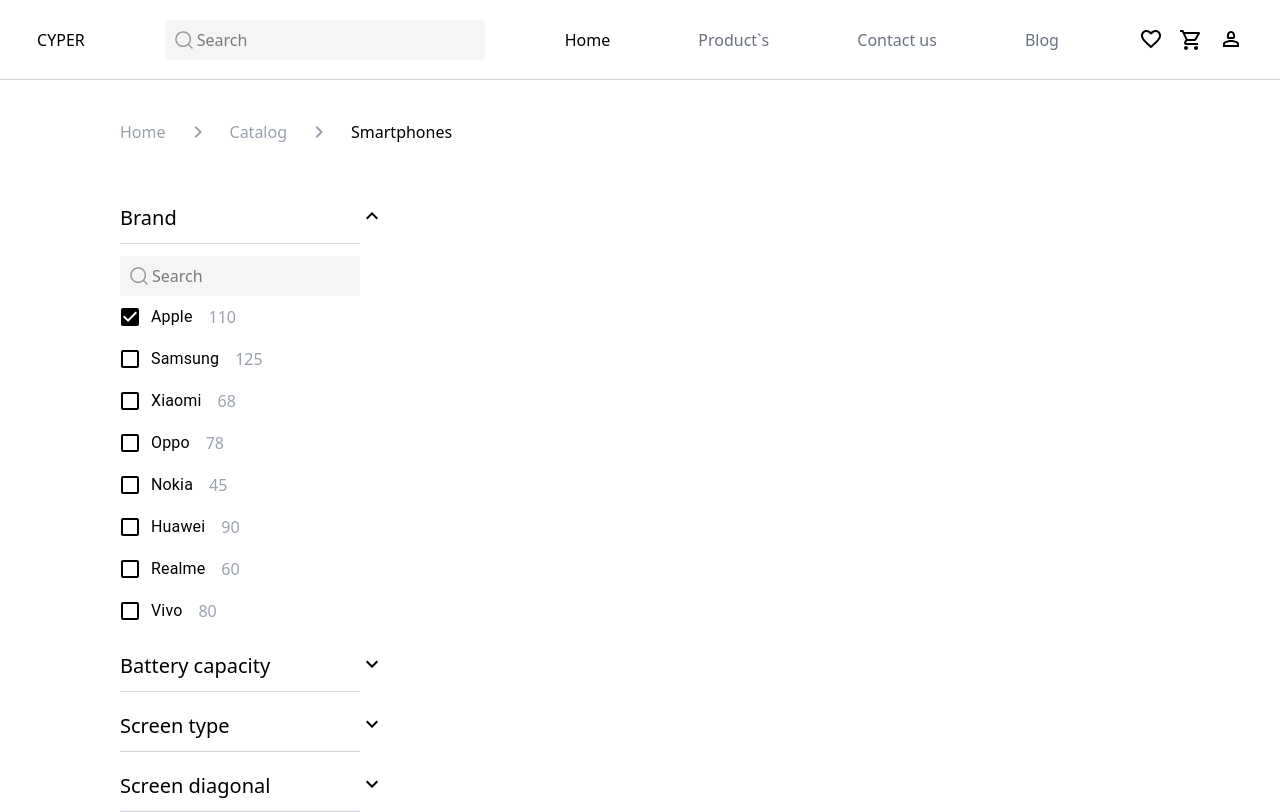
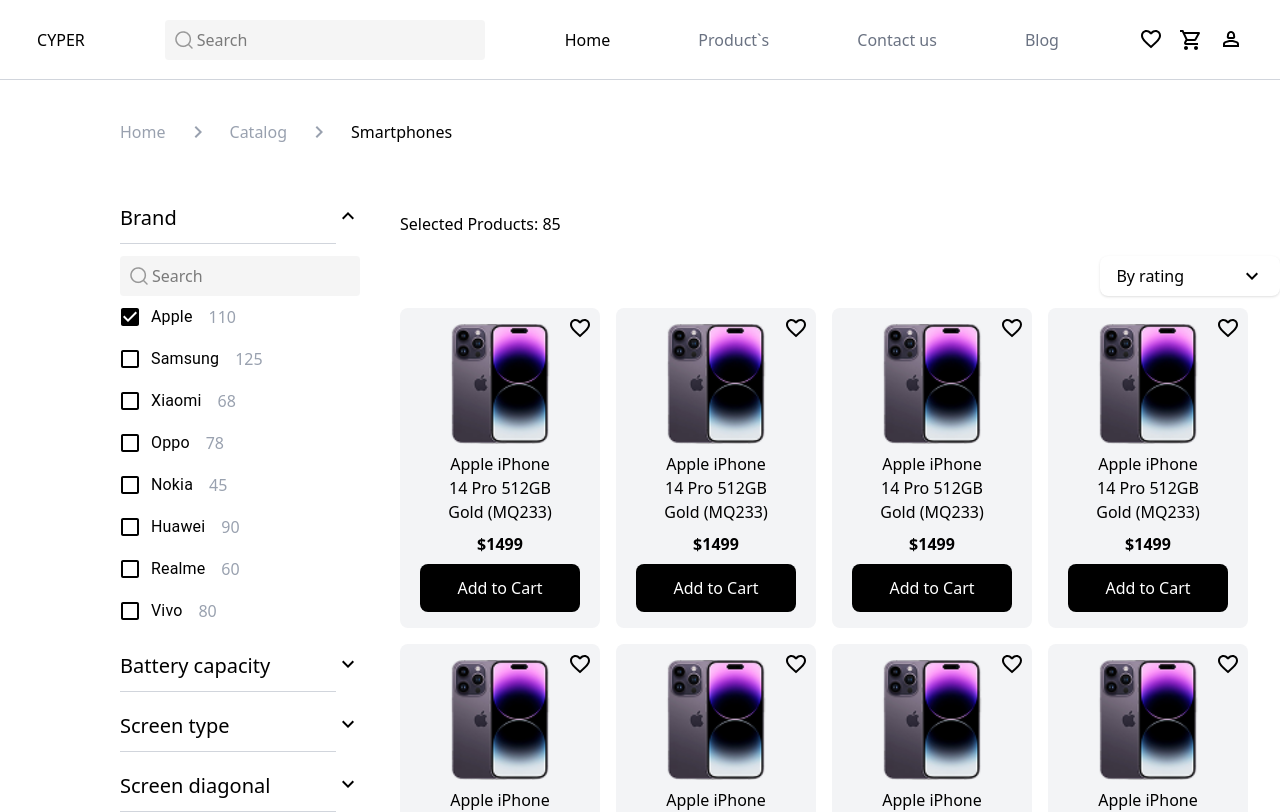
Before and after one commit to iimofo/store, a React (Vite) app: page /products in a window 1280 px wide. Shown: the top 812 px of the page. Built offline with nearby package versions, Linux system fonts and the light colour scheme.

Commit message:
full complete allProducts

```diff
--- a/src/Components/allProducts.jsx
+++ b/src/Components/allProducts.jsx
@@ -1,4 +1,4 @@
-import React from "react";
+import { React, useState } from "react";
 import MiniProduct from "./pages/miniProduct";
 import KeyboardArrowRightIcon from "@mui/icons-material/KeyboardArrowRight";
 import KeyboardArrowUpIcon from "@mui/icons-material/KeyboardArrowUp";
@@ -7,9 +7,106 @@
 import FormControlLabel from "@mui/material/FormControlLabel";
 
 function allProducts() {
+  const [open, setOpen] = useState(false);
   const ourProducts = [
     {
       id: 1,
+      image: "src/assets/iPhone.png",
+      name: "Apple iPhone 14 Pro 512GB Gold (MQ233)",
+      price: 1499,
+    },
+    {
+      id: 2,
+      image: "src/assets/iPhone.png",
+      name: "Apple iPhone 14 Pro 512GB Gold (MQ233)",
+      price: 1499,
+    },
+    {
+      id: 3,
+      image: "src/assets/iPhone.png",
+      name: "Apple iPhone 14 Pro 512GB Gold (MQ233)",
+      price: 1499,
+    },
+    {
+      id: 4,
+      image: "src/assets/iPhone.png",
+      name: "Apple iPhone 14 Pro 512GB Gold (MQ233)",
+      price: 1499,
+    },
+    {
+      id: 5,
+      image: "src/assets/iPhone.png",
+      name: "Apple iPhone 14 Pro 512GB Gold (MQ233)",
+      price: 1499,
+    },
+    {
+      id: 6,
+      image: "src/assets/iPhone.png",
+      name: "Apple iPhone 14 Pro 512GB Gold (MQ233)",
+      price: 1499,
+    },
+    {
+      id: 7,
+      image: "src/assets/iPhone.png",
+      name: "Apple iPhone 14 Pro 512GB Gold (MQ233)",
+      price: 1499,
+    },
+    {
+      id: 8,
+      image: "src/assets/iPhone.png",
+      name: "Apple iPhone 14 Pro 512GB Gold (MQ233)",
+      price: 1499,
+    },
+    {
+      id: 9,
+      image: "src/assets/iPhone.png",
+      name: "Apple iPhone 14 Pro 512GB Gold (MQ233)",
+      price: 1499,
+    },
+    {
+      id: 10,
+      image: "src/assets/iPhone.png",
+      name: "Apple iPhone 14 Pro 512GB Gold (MQ233)",
+      price: 1499,
+    },
+    {
+      id: 11,
+      image: "src/assets/iPhone.png",
+      name: "Apple iPhone 14 Pro 512GB Gold (MQ233)",
+      price: 1499,
+    },
+    {
+      id: 12,
+      image: "src/assets/iPhone.png",
+      name: "Apple iPhone 14 Pro 512GB Gold (MQ233)",
+      price: 1499,
+    },
+    {
+      id: 13,
+      image: "src/assets/iPhone.png",
+      name: "Apple iPhone 14 Pro 512GB Gold (MQ233)",
+      price: 1499,
+    },
+    {
+      id: 14,
+      image: "src/assets/iPhone.png",
+      name: "Apple iPhone 14 Pro 512GB Gold (MQ233)",
+      price: 1499,
+    },
+    {
+      id: 15,
+      image: "src/assets/iPhone.png",
+      name: "Apple iPhone 14 Pro 512GB Gold (MQ233)",
+      price: 1499,
+    },
+    {
+      id: 16,
+      image: "src/assets/iPhone.png",
+      name: "Apple iPhone 14 Pro 512GB Gold (MQ233)",
+      price: 1499,
+    },
+    {
+      id: 17,
       image: "src/assets/iPhone.png",
       name: "Apple iPhone 14 Pro 512GB Gold (MQ233)",
       price: 1499,
@@ -79,10 +176,10 @@
           <KeyboardArrowRightIcon className="text-gray-400" />
           <div className="cursor-pointer">Smartphones</div>
         </div>
-        <div>
-          <div className="ml-30 mt-15 space-y-5">
-            <div className="flex flex-col cursor-pointer">
         <div className="flex">
+          <div className="ml-30 mt-15 space-y-5 w-60 ">
+            <div className="flex flex-col w-60 ">
+              <div className="flex cursor-pointer">
                 <div className="border-b border-gray-300 w-60 text-xl h-10 ">
                   Brand
                 </div>
@@ -99,7 +196,7 @@
                 }}
               />
               {brands.map((i) => (
-                <div className="flex items-center">
+                <div className="flex items-center" key={i.id}>
                   <FormControlLabel
                     control={
                       <Checkbox
@@ -149,8 +246,36 @@
               <KeyboardArrowDownIcon />
             </div>
           </div>
+
+          <div className="mt-17 ml-10 w-[67rem]">
+            <div>
+              <div className="mb-5">Selected Products: 85</div>
+              <div className="flex justify-end mb-3">
+                <div className="relative inline-block text-left">
+                  <button
+                    onClick={() => setOpen(!open)}
+                    className="bg-white text-black px-4 py-2 rounded-lg shadow flex items-center"
+                  >
+                    By rating
+                    <KeyboardArrowDownIcon className="ml-14" />
+                  </button>
+
+                  {open && (
+                    <div className="absolute right-0 mt-2 w-40 bg-white rounded-lg shadow-lg z-10">
+                      <ul className="py-2 text-gray-700">
+                        <li className="px-4 py-2 hover:bg-gray-100 cursor-pointer">
+                          By price
+                        </li>
+                        <li className="px-4 py-2 hover:bg-gray-100 cursor-pointer">
+                          By type
+                        </li>
+                      </ul>
                     </div>
-        {/* <div className="ml-50 mt-50">
+                  )}
+                </div>
+              </div>
+            </div>
+            <div className="flex flex-wrap gap-4">
               {ourProducts.map((i) => (
                 <div key={i.id}>
                   <MiniProduct
@@ -161,7 +286,9 @@
                   />
                 </div>
               ))}
-        </div> */}
+            </div>
+          </div>
+        </div>
       </div>
     </>
   );
--- a/src/Components/pages/miniProduct.jsx
+++ b/src/Components/pages/miniProduct.jsx
@@ -1,19 +1,35 @@
-import React from "react";
+import { React, useState } from "react";
 import { useDispatch } from "react-redux";
 import { addToCart } from "../actions/cartActions";
 import FavoriteBorderIcon from "@mui/icons-material/FavoriteBorder";
+import FavoriteIcon from "@mui/icons-material/Favorite";
 
 function MiniProduct({ id, name, price, image }) {
+  const [Favorite, setFavorite] = useState(false);
   const dispatch = useDispatch();
 
   const handleAddToCart = () => {
     dispatch(addToCart({ id, name, price, image }));
   };
 
+  const handlePressFavorite = () => {
+    setFavorite(!Favorite);
+  };
+
   return (
     <div>
       <div className="relative bg-gray-100 w-50 h-80 flex justify-center rounded-lg">
-        <FavoriteBorderIcon className="absolute right-2 top-3 text-gray-400" />
+        {Favorite ? (
+          <FavoriteIcon
+            className="absolute top-2 right-2 cursor-pointer"
+            onClick={handlePressFavorite}
+          />
+        ) : (
+          <FavoriteBorderIcon
+            className="absolute top-2 right-2 cursor-pointer"
+            onClick={handlePressFavorite}
+          />
+        )}
         <div className="flex justify-center items-center flex-col space-y-2">
           <img src={image} alt={name} className="h-30" />
           <div className="px-10 text-center w-full">{name}</div>
```
Lines whose indentation alone changed are shown as unchanged.
